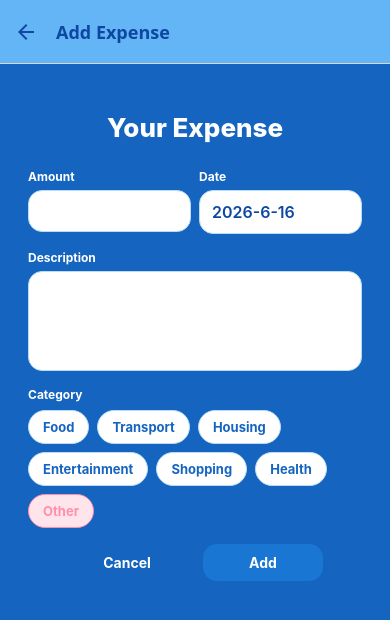
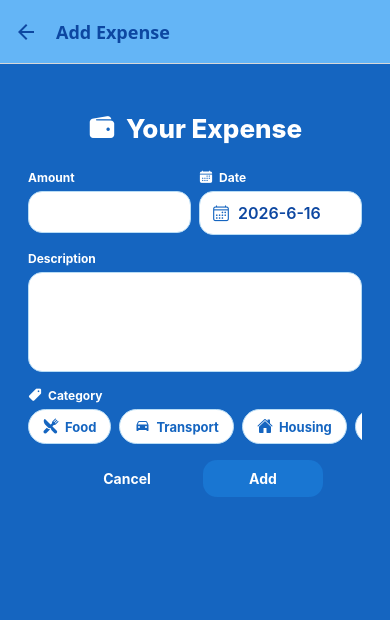
Before and after one commit to duyen0629/expense-tracker, a React Native app: screen /ManageExpense in a window 390 px wide. Shown: the top 620 px of the page. Built offline with nearby package versions, Linux system fonts and the light colour scheme; no server answers.

Commit message:
Update styling for Add Expense

```diff
--- a/components/Expenses/ExpenseItem.js
+++ b/components/Expenses/ExpenseItem.js
@@ -1,7 +1,8 @@
 import { View, Text, StyleSheet, Pressable } from "react-native";
+import { Ionicons } from "@expo/vector-icons";
 import { GlobalStyles } from "../../constants/styles";
 import { getFormattedDate } from "../../util/date";
-import { getCategoryLabel } from "../../constants/categories";
+import { getCategoryLabel, getCategoryIcon } from "../../constants/categories";
 import { useNavigation } from "@react-navigation/native";
 
 function ExpenseItem({ id, description, amount, date, category }) {
@@ -22,6 +23,11 @@ function ExpenseItem({ id, description, amount, date, category }) {
           <Text style={[styles.textBase, styles.description]}>{description}</Text>
           <Text style={styles.dateText}>{getFormattedDate(date)}</Text>
           <View style={styles.categoryBadge}>
+            <Ionicons
+              name={getCategoryIcon(category)}
+              size={12}
+              color={GlobalStyles.colors.accent500}
+            />
             <Text style={styles.category}>{getCategoryLabel(category)}</Text>
           </View>
         </View>
@@ -75,6 +81,9 @@ const styles = StyleSheet.create({
   },
   categoryBadge: {
     alignSelf: "flex-start",
+    flexDirection: "row",
+    alignItems: "center",
+    gap: 4,
     marginTop: 8,
     backgroundColor: GlobalStyles.colors.accentSoft,
     paddingHorizontal: 10,
--- a/components/Expenses/ExpensesOutput.js
+++ b/components/Expenses/ExpensesOutput.js
@@ -1,5 +1,6 @@
 import { View, StyleSheet, Text, Pressable, ScrollView } from "react-native";
 import { useState } from "react";
+import { Ionicons } from "@expo/vector-icons";
 import { GlobalStyles } from "../../constants/styles";
 import { CATEGORIES } from "../../constants/categories";
 import ExpensesSummary from "./ExpensesSummary";
@@ -34,6 +35,15 @@ function ExpensesOutput({ expenses, periodName, fallbackText }) {
           onPress={() => setSelectedCategory("all")}
           style={[styles.filterChip, selectedCategory === "all" && styles.filterChipSelected]}
         >
+          <Ionicons
+            name="apps"
+            size={14}
+            color={
+              selectedCategory === "all"
+                ? GlobalStyles.colors.surface
+                : GlobalStyles.colors.primary700
+            }
+          />
           <Text
             style={[
               styles.filterChipText,
@@ -51,6 +61,11 @@ function ExpensesOutput({ expenses, periodName, fallbackText }) {
               onPress={() => setSelectedCategory(category.id)}
               style={[styles.filterChip, isSelected && styles.filterChipSelected]}
             >
+              <Ionicons
+                name={category.icon}
+                size={14}
+                color={isSelected ? GlobalStyles.colors.surface : GlobalStyles.colors.primary700}
+              />
               <Text style={[styles.filterChipText, isSelected && styles.filterChipTextSelected]}>
                 {category.label}
               </Text>
@@ -81,8 +96,12 @@ const styles = StyleSheet.create({
   filterRow: {
     gap: 8,
     paddingRight: 8,
+    alignItems: "center",
   },
   filterChip: {
+    flexDirection: "row",
+    alignItems: "center",
+    gap: 6,
     paddingVertical: 8,
     paddingHorizontal: 14,
     borderRadius: 999,
--- a/components/ManageExpense/ExpenseForm.js
+++ b/components/ManageExpense/ExpenseForm.js
@@ -1,4 +1,5 @@
-import { View, Text, StyleSheet, Pressable, Platform } from "react-native";
+import { View, Text, StyleSheet, Pressable, Platform, ScrollView } from "react-native";
+import { Ionicons } from "@expo/vector-icons";
 import Input from "./Input";
 import { useState } from "react";
 import DateTimePicker from "@react-native-community/datetimepicker";
@@ -82,7 +83,10 @@ function ExpenseForm({ onCancel, onSubmit, isEditing, defaultValues }) {
 
   return (
     <View style={styles.form}>
-      <Text style={styles.title}>Your Expense</Text>
+      <View style={styles.titleRow}>
+        <Ionicons name="wallet" size={28} color={GlobalStyles.colors.surface} />
+        <Text style={styles.title}>Your Expense</Text>
+      </View>
       <View style={styles.inputsRow}>
         <Input
           style={styles.rowInput}
@@ -95,11 +99,19 @@ function ExpenseForm({ onCancel, onSubmit, isEditing, defaultValues }) {
           }}
         />
         <View style={[styles.rowInput, styles.dateField]}>
-          <Text style={[styles.dateLabel, !inputs.date.isValid && styles.invalidLabel]}>Date</Text>
+          <View style={styles.labelRow}>
+            <Ionicons
+              name="calendar"
+              size={14}
+              color={!inputs.date.isValid ? GlobalStyles.colors.error500 : GlobalStyles.colors.surface}
+            />
+            <Text style={[styles.dateLabel, !inputs.date.isValid && styles.invalidLabel]}>Date</Text>
+          </View>
           <Pressable
             onPress={() => setShowDatePicker((current) => !current)}
             style={[styles.dateButton, !inputs.date.isValid && styles.invalidInput]}
           >
+            <Ionicons name="calendar-outline" size={18} color={GlobalStyles.colors.primary700} />
             <Text style={styles.dateButtonText}>{inputs.date.value}</Text>
           </Pressable>
         </View>
@@ -132,25 +144,40 @@ function ExpenseForm({ onCancel, onSubmit, isEditing, defaultValues }) {
         }}
       />
       <View style={styles.categoryContainer}>
-        <Text style={[styles.categoryLabel, !inputs.category.isValid && styles.invalidLabel]}>
-          Category
-        </Text>
-        <View style={styles.categoryRow}>
+        <View style={styles.labelRow}>
+          <Ionicons
+            name="pricetag"
+            size={14}
+            color={!inputs.category.isValid ? GlobalStyles.colors.error500 : GlobalStyles.colors.surface}
+          />
+          <Text style={[styles.categoryLabel, !inputs.category.isValid && styles.invalidLabel]}>
+            Category
+          </Text>
+        </View>
+        <ScrollView
+          horizontal
+          showsHorizontalScrollIndicator={false}
+          contentContainerStyle={styles.categoryRow}
+        >
           {CATEGORIES.map((category) => {
             const isSelected = inputs.category.value === category.id;
+            const chipColor = isSelected
+              ? GlobalStyles.colors.accent500
+              : GlobalStyles.colors.primary700;
             return (
               <Pressable
                 key={category.id}
                 onPress={() => inputChangeHandler("category", category.id)}
                 style={[styles.categoryChip, isSelected && styles.categoryChipSelected]}
               >
+                <Ionicons name={category.icon} size={16} color={chipColor} />
                 <Text style={[styles.categoryChipText, isSelected && styles.categoryChipTextSelected]}>
                   {category.label}
                 </Text>
               </Pressable>
             );
           })}
-        </View>
+        </ScrollView>
       </View>
       {formIsInvalid && (
         <Text style={styles.errorText}>Invalid input values - please check your entered values</Text>
@@ -174,12 +201,24 @@ const styles = StyleSheet.create({
     marginTop: 24,
     marginBottom: 20,
   },
+  titleRow: {
+    flexDirection: "row",
+    alignItems: "center",
+    justifyContent: "center",
+    gap: 10,
+    marginBottom: 18,
+  },
   title: {
     fontSize: 26,
     fontWeight: "800",
     color: GlobalStyles.colors.surface,
-    marginBottom: 18,
     textAlign: "center",
+  },
+  labelRow: {
+    flexDirection: "row",
+    alignItems: "center",
+    gap: 6,
+    marginBottom: 6,
   },
   inputsRow: {
     flexDirection: "row",
@@ -196,7 +235,6 @@ const styles = StyleSheet.create({
     fontSize: 12,
     fontWeight: "700",
     color: GlobalStyles.colors.surface,
-    marginBottom: 6,
   },
   dateButton: {
     backgroundColor: GlobalStyles.colors.surface,
@@ -204,7 +242,9 @@ const styles = StyleSheet.create({
     paddingHorizontal: 12,
     borderRadius: 14,
     minHeight: 44,
-    justifyContent: "center",
+    flexDirection: "row",
+    alignItems: "center",
+    gap: 8,
     borderWidth: 1,
     borderColor: GlobalStyles.colors.primary100,
   },
@@ -242,14 +282,17 @@ const styles = StyleSheet.create({
     fontSize: 12,
     fontWeight: "700",
     color: GlobalStyles.colors.surface,
-    marginBottom: 8,
   },
   categoryRow: {
     flexDirection: "row",
-    flexWrap: "wrap",
+    alignItems: "center",
     gap: 8,
+    paddingRight: 8,
   },
   categoryChip: {
+    flexDirection: "row",
+    alignItems: "center",
+    gap: 6,
     paddingVertical: 8,
     paddingHorizontal: 14,
     borderRadius: 999,
--- a/constants/categories.js
+++ b/constants/categories.js
@@ -1,11 +1,11 @@
 export const CATEGORIES = [
-  { id: "food", label: "Food" },
-  { id: "transport", label: "Transport" },
-  { id: "housing", label: "Housing" },
-  { id: "entertainment", label: "Entertainment" },
-  { id: "shopping", label: "Shopping" },
-  { id: "health", label: "Health" },
-  { id: "other", label: "Other" },
+  { id: "food", label: "Food", icon: "restaurant" },
+  { id: "transport", label: "Transport", icon: "car" },
+  { id: "housing", label: "Housing", icon: "home" },
+  { id: "entertainment", label: "Entertainment", icon: "film" },
+  { id: "shopping", label: "Shopping", icon: "cart" },
+  { id: "health", label: "Health", icon: "medkit" },
+  { id: "other", label: "Other", icon: "sparkles" },
 ];
 
 export const DEFAULT_CATEGORY = "other";
@@ -14,3 +14,8 @@ export function getCategoryLabel(categoryId) {
   const category = CATEGORIES.find((item) => item.id === categoryId);
   return category ? category.label : "Other";
 }
+
+export function getCategoryIcon(categoryId) {
+  const category = CATEGORIES.find((item) => item.id === categoryId);
+  return category ? category.icon : "sparkles";
+}
```
